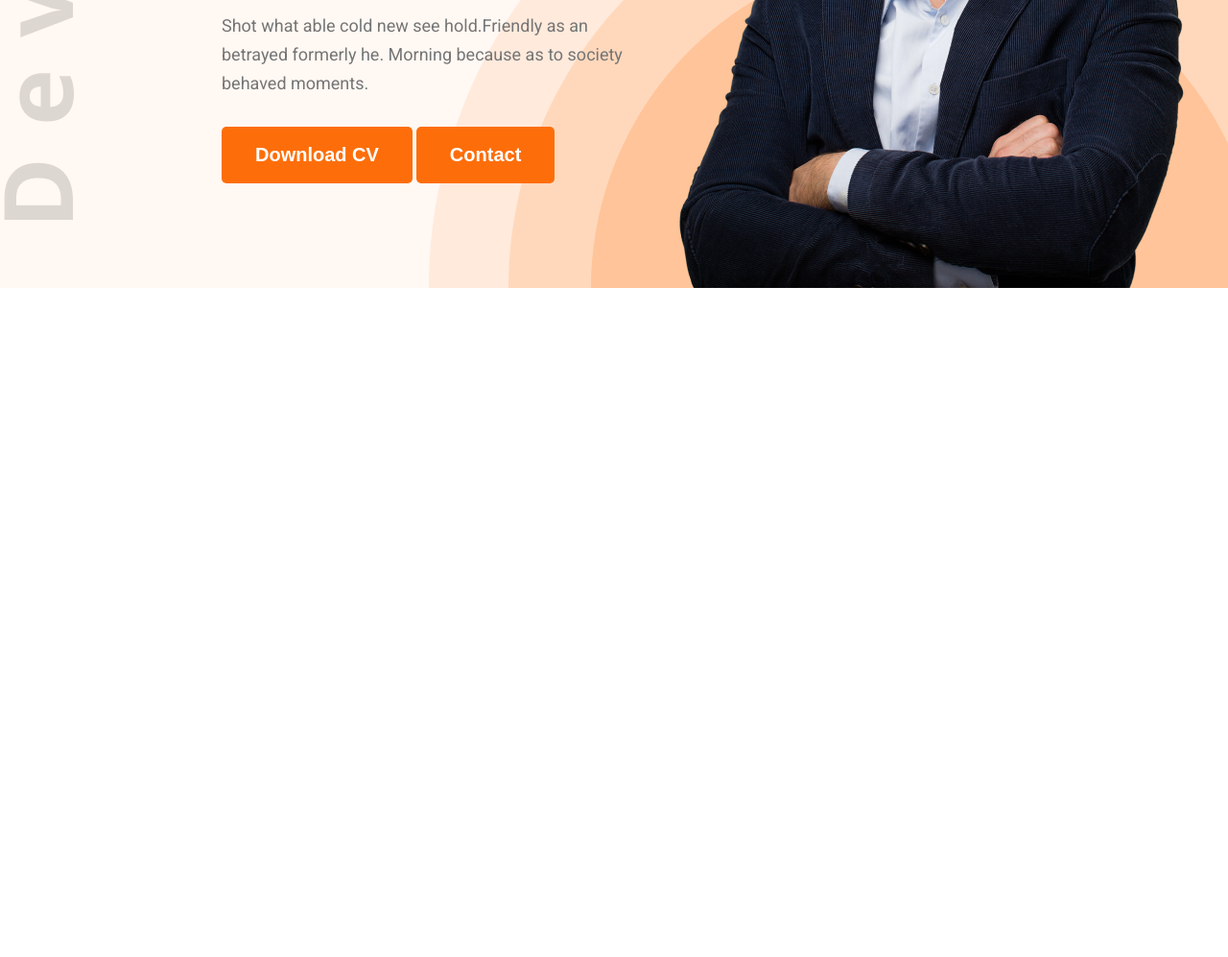
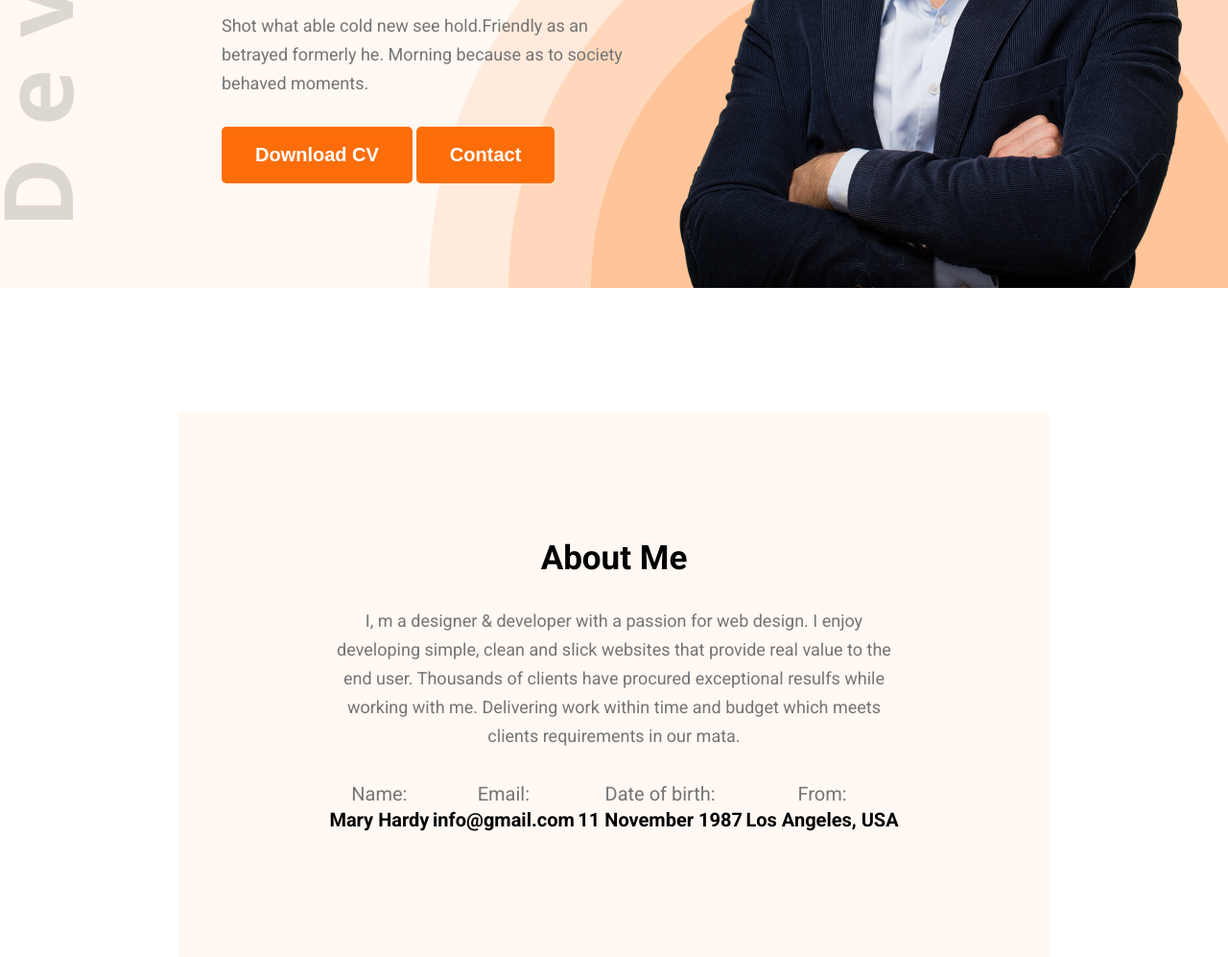
Before and after one commit to Ashrafulrabbi143/hero-dev-code, a plain HTML site: page index.html in a window 1280 px wide. Shown: the part 534-1531 px from the top of the page at 96% size. Before the commit the page ends 834 px from the top, so only its background shows below. Drawn offline with Linux system fonts and the light colour scheme.

Commit message:
information update

```diff
--- a/index.html
+++ b/index.html
@@ -45,6 +45,36 @@
       </div>
     </section>
   </header>
+  <section id="about">
+    <div class="about-container">
+      <div class="section-heading">
+        <h2>About Me</h2>
+        <p>I, m a designer & developer with a passion for web design. I enjoy developing simple, clean and slick
+          websites that
+          provide real value to the end user. Thousands of clients have procured exceptional resulfs while working with
+          me.
+          Delivering work within time and budget which meets clients requirements in our mata.</p>
+      </div>
+      <div class="about-info">
+        <div class="info-card">
+          <p>Name:</p>
+          <h4>Mary Hardy</h4>
+        </div>
+        <div class="info-card">
+          <p>Email:</p>
+          <h4>info@gmail.com</h4>
+        </div>
+        <div class="info-card">
+          <p>Date of birth:</p>
+          <h4>11 November 1987</h4>
+        </div>
+        <div class="info-card">
+          <p>From:</p>
+          <h4>Los Angeles, USA</h4>
+        </div>
+      </div>
+    </div>
+  </section>
 </body>
 
 </html>
--- a/style/portfolio.css
+++ b/style/portfolio.css
@@ -54,6 +54,20 @@
   color: white;
   cursor: pointer;
 }
+.section-heading{
+  max-width: 827px;
+  text-align: center;
+}
+.section-heading h2{
+  font-size: 35px;
+  margin-bottom: 30px;
+}
+.section-heading p{
+  font-size: 18px;
+  margin-bottom: 30px;
+  line-height: 30px;
+  color: #757575;
+}
 #banner{
   /* border:1px solid red ; */
   margin: 48px 37px 0 231px;
@@ -86,3 +100,27 @@
   max-width: 585px;
   vertical-align: middle;
 }
+#about{
+   padding-top: 130px;
+}
+#about .about-container{
+  width: 71%;
+  max-width: 1140px;
+  margin: 0 auto;
+  text-align: center;
+  background-color: #FFF8F3;
+  padding: 131px 156px;
+}
+#about .about-container .about-info{
+  display: flex;
+  justify-content: space-around;
+}
+.about-info .info-card p{
+font-size: 20px;
+line-height: 30px;
+color: #757575;
+}
+.about-info .info-card h4{
+  font-size: 20px;
+  /* font-weight: bold; */
+}
```
